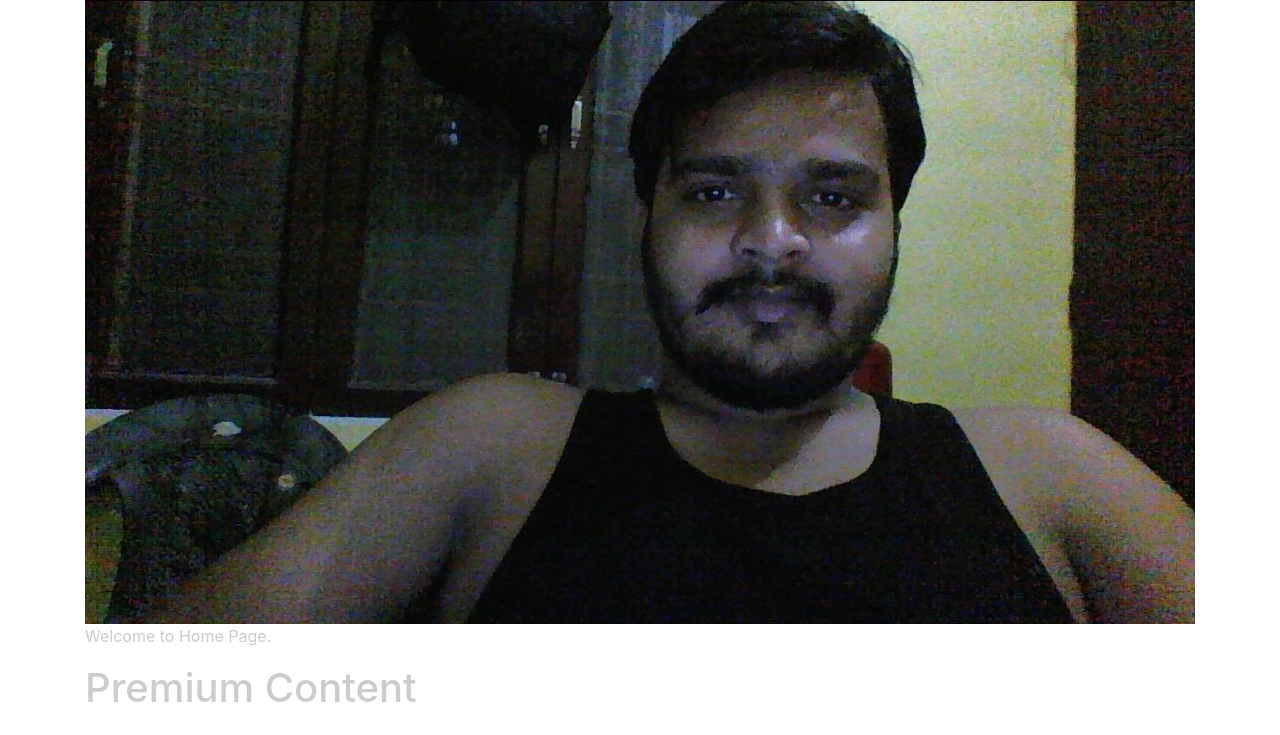
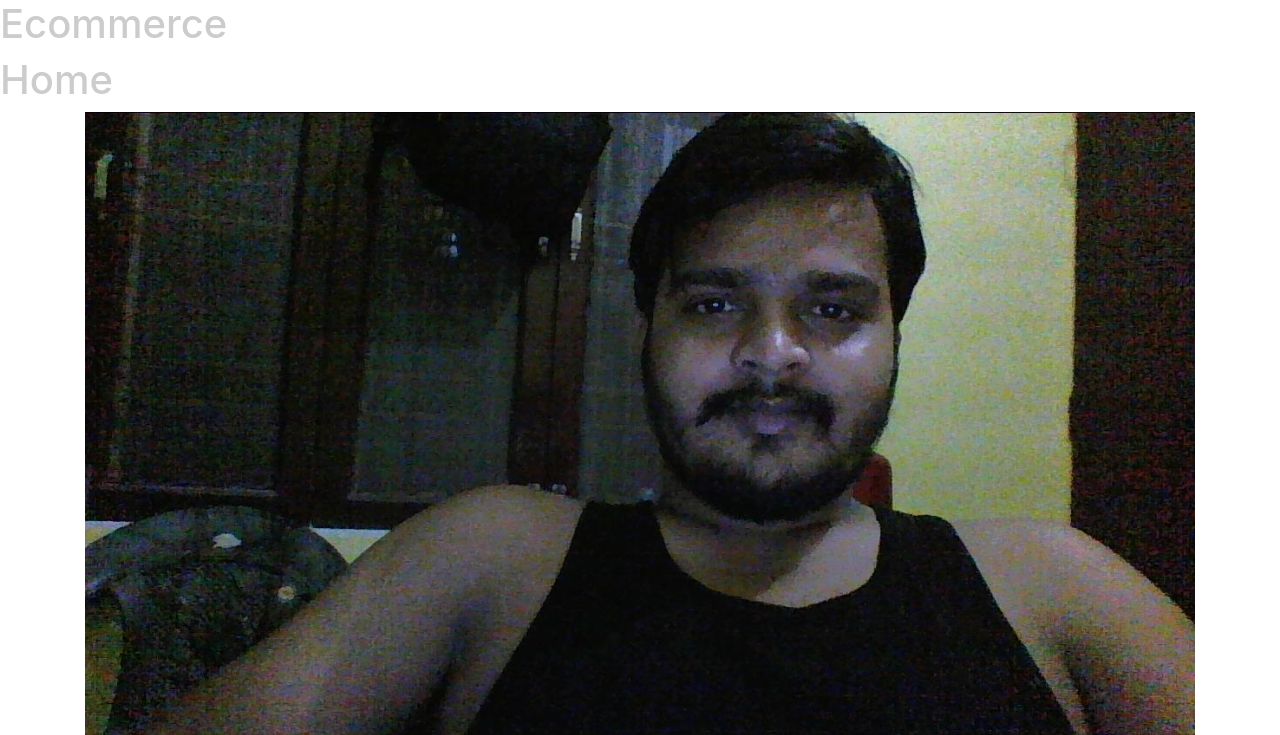
Before and after one commit to skshivammahajan/ecommerce, a Django app: page / in a window 1280 px wide. Shown: the top 735 px of the page. Before the commit the page ends 702 px from the top, so only its background shows below. Run offline with Django 3.2, Linux system fonts and the light colour scheme; some libraries are stand-ins or nearby versions.

Commit message:
Passing arguments with include

```diff
--- a/ecommerce/templates/base.html
+++ b/ecommerce/templates/base.html
@@ -12,8 +12,8 @@
   </head>
 
   <body>
-{%block content%}
-{%endblock%}
+  {% include 'base/navbar.html'  with brand_name="Ecommerce"%}
+{%block content%} {%endblock%}
 
   {% include 'base/js.html'%}
   </body>
--- /dev/null
+++ b/ecommerce/templates/base/navbar.html
@@ -0,0 +1 @@
+<h1>{{ brand_name}}</h1>
--- a/ecommerce/templates/home.html
+++ b/ecommerce/templates/home.html
@@ -4,8 +4,11 @@
 
 {%block base_head%}
 <link rel="stylesheet" href="{%static 'css/main.css'%}"/>
+
 {% endblock %}
+
 {%block content%}
+{% include 'base/navbar.html'  with brand_name="Home"%}
     <div class="container">
         <div class="row">
             <div class="col">
```
